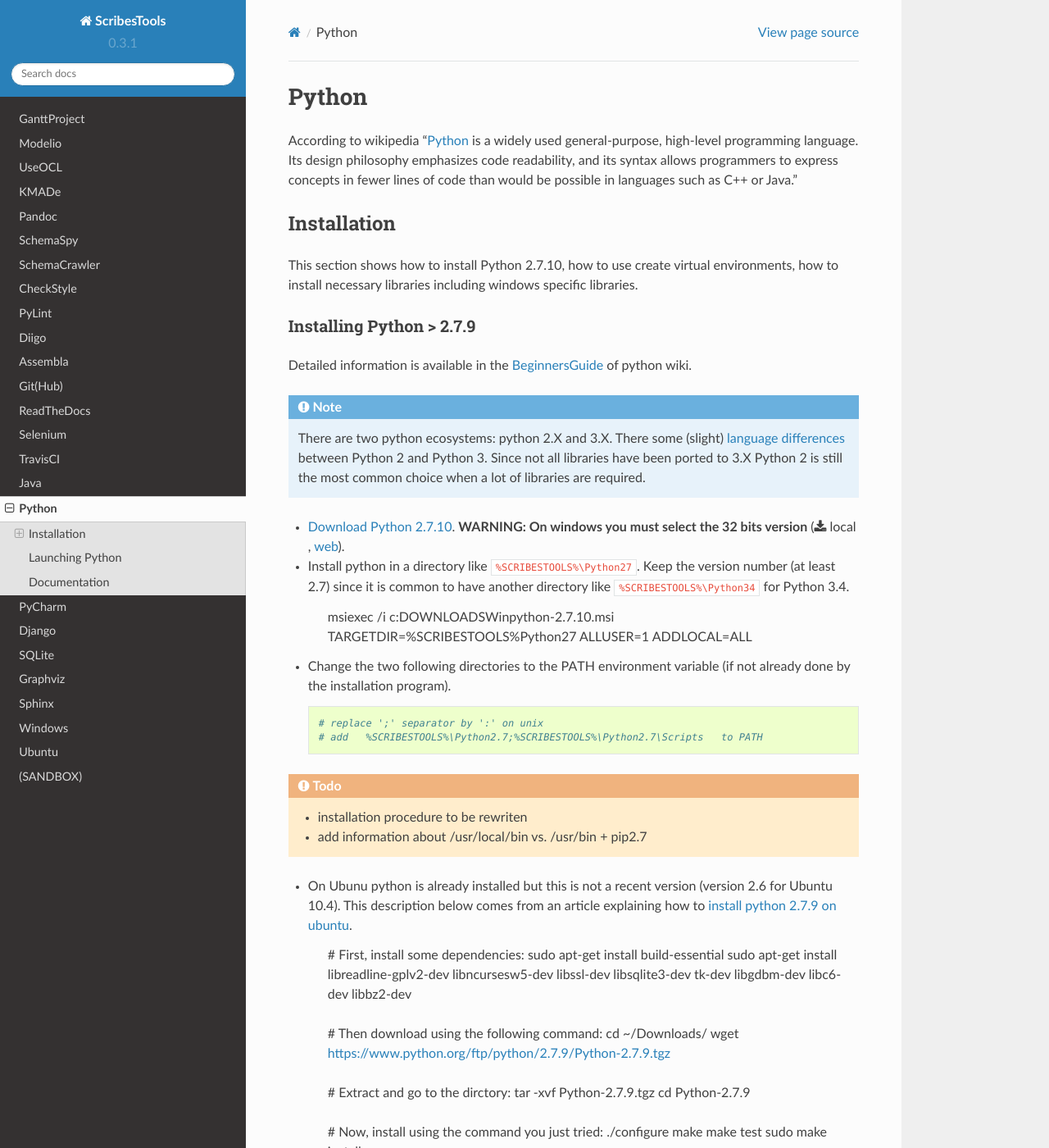
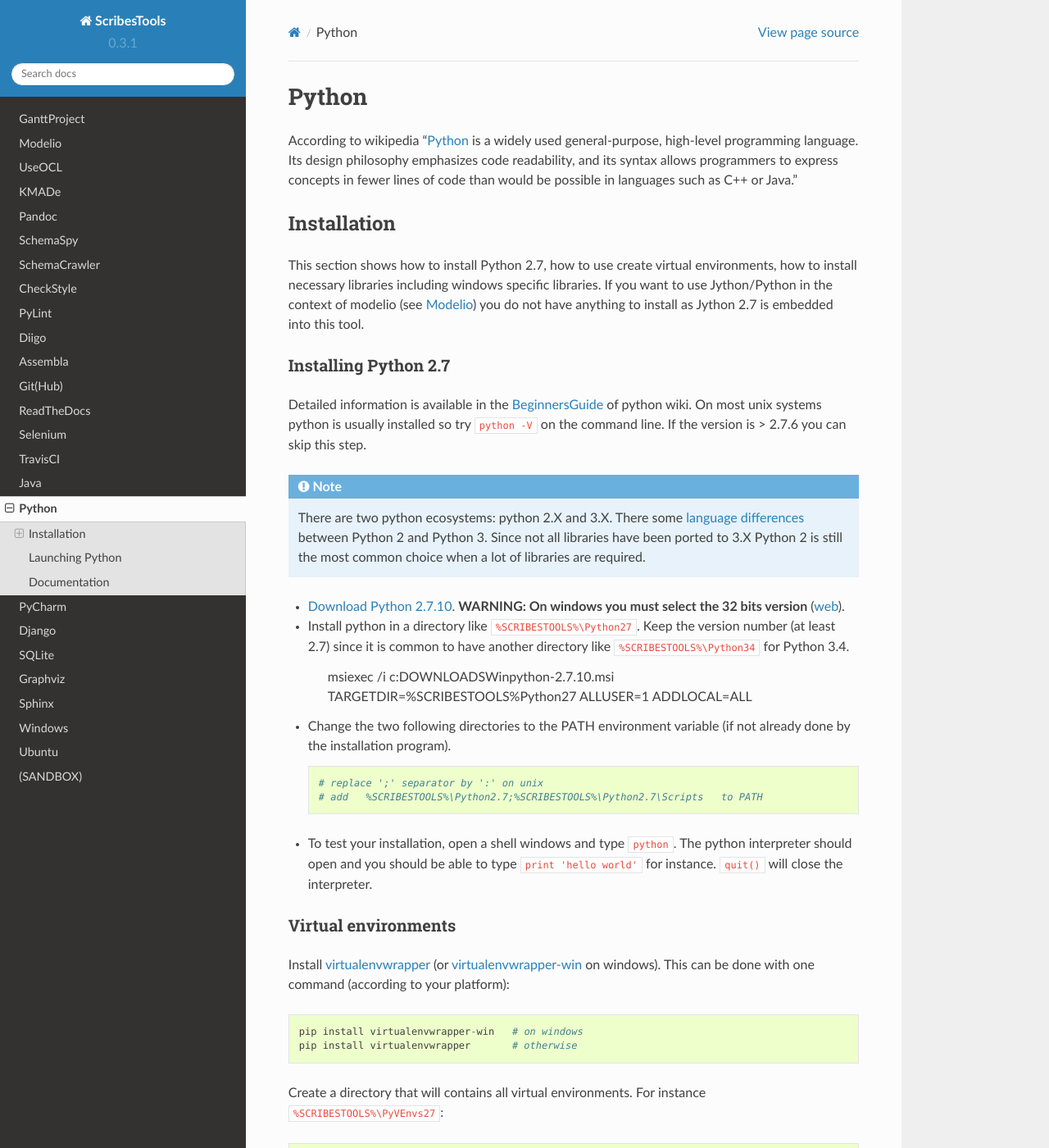
Before and after one commit to ScribesZone/ScribesTools, a Sphinx documentation site: the page built from docs/python/index.rst, in a window 1280 px wide and 1400 px high. Shown: the whole window at 82% size. Built offline with Sphinx 7.4.7 and the Read the Docs theme 2.0.0, drawn with Linux system fonts in a browser that asks for light colours; some of the changed text lies outside the part shown.

Commit message:
Add cheat sheets + JythonInANutshell

```diff
--- a/docs/python/index.rst
+++ b/docs/python/index.rst
@@ -13,18 +13,22 @@
 Installation
 ------------
 
-This section shows how to install Python 2.7.10, how to use create
+This section shows how to install Python 2.7, how to use create
 virtual environments, how to install necessary libraries including windows
-specific libraries.
+specific libraries. If you want to use Jython/Python in the context
+of modelio (see :ref:`Modelio chapter`) you do not have anything to install
+as Jython 2.7 is embedded into this tool.
 
-Installing Python > 2.7.9
-^^^^^^^^^^^^^^^^^^^^^^^^^
+Installing Python 2.7
+^^^^^^^^^^^^^^^^^^^^^
 
 Detailed information is available in the `BeginnersGuide`_ of python wiki.
+On most unix systems python is usually installed so try ``python -V`` on the
+command line. If the version is > 2.7.6 you can skip this step.
 
 .. note::
     There are two python ecosystems: python 2.X and 3.X.
-    There some (slight) `language differences`_ between Python 2 and
+    There some `language differences`_ between Python 2 and
     Python 3. Since not all libraries have been ported to 3.X Python 2
     is still the most common choice when a lot of libraries are required.
 
@@ -43,34 +47,6 @@
 
         # replace ';' separator by ':' on unix
         # add   %SCRIBESTOOLS%\Python2.7;%SCRIBESTOOLS%\Python2.7\Scripts   to PATH
-
-
-.. todo::
-
-    * installation procedure to be rewriten
-    * add information about /usr/local/bin vs. /usr/bin + pip2.7
-
-*   On Ubunu python is already installed but this is not a recent version
-    (version 2.6 for Ubuntu 10.4). This description below comes from an
-    article explaining how to `install python 2.7.9 on ubuntu`_.
-
-        # First, install some dependencies:
-        sudo apt-get install build-essential
-        sudo apt-get install libreadline-gplv2-dev libncursesw5-dev libssl-dev libsqlite3-dev tk-dev libgdbm-dev libc6-dev libbz2-dev
-
-        # Then download using the following command:
-        cd ~/Downloads/
-        wget https://www.python.org/ftp/python/2.7.9/Python-2.7.9.tgz
-
-        # Extract and go to the dirctory:
-        tar -xvf Python-2.7.9.tgz
-        cd Python-2.7.9
-
-        # Now, install using the command you just tried:
-        ./configure
-        make
-        make test
-        sudo make install
 
 *   To test your installation, open a shell windows and type ``python``.
     The python interpreter should open and you should be able to type
@@ -178,10 +154,23 @@
 
     python -V
 
+
+.. _`Python Documentation` :
+
 Documentation
 -------------
 
-.. todo:: add references to the cheat sheets in docs/
+The best way to find information about python is just to ask question such
+as "python read file at once" on google. You may also want to have a
+look at |JythonInANutshell| and print a cheat sheet :
+
+    * |CheatSheetA|
+    * |CheatSheetB|
+    * |CheatSheetC|
+    * |FrenchCheatSheetD|
+    * |RegExCheatSheet|
+
+
 
 .. ...........................................................................
 
@@ -222,17 +211,31 @@
     http://www.lfd.uci.edu/~gohlke/pythonlibs/#pygraphviz
 
 .. |Python2710Windows32| replace::
-    (:download:`local <../../res/python/downloads/Win/python-2.7.10.msi>`,
-    `web <https://www.python.org/ftp/python/2.7.10/python-2.7.10.msi>`__)
+    (`web <https://www.python.org/ftp/python/2.7.10/python-2.7.10.msi>`__)
 
 .. |PyWin32| replace::
-    (:download:`local <../../res/python/downloads/Win/pywin32-219.win32-py2.7.exe>`,
-    `web <http://sourceforge.net/projects/pywin32/files/pywin32/Build%20219/pywin32-219.win32-py2.7.exe>`__)
+    (`web <http://sourceforge.net/projects/pywin32/files/pywin32/Build%20219/pywin32-219.win32-py2.7.exe>`__)
 
 .. |PyGraphViz| replace::
-    (:download:`local <../../res/python/downloads/Win/pygraphviz-1.3rc2-cp27-none-win32.whl>`,
-    `web <http://www.lfd.uci.edu/~gohlke/pythonlibs/3i673h27/pygraphviz-1.3rc2-cp27-none-win32.whl>`__)
+    (`web <http://www.lfd.uci.edu/~gohlke/pythonlibs/3i673h27/pygraphviz-1.3rc2-cp27-none-win32.whl>`__)
 
 .. |PyCrypto| replace::
-    (:download:`local <../../res/python/downloads/Win/pycrypto-2.6.win32-py2.7.exe>`,
-    `web <http://www.voidspace.org.uk/downloads/pycrypto26/pycrypto-2.6.win32-py2.7.exe>`__)
+    (`web <http://www.voidspace.org.uk/downloads/pycrypto26/pycrypto-2.6.win32-py2.7.exe>`__)
+
+..  |JythonInANutshell| replace::
+    :download:`J/Python in a nutshell<docs/JythonInANutshell-3.pdf>`
+
+..  |CheatSheetA| replace::
+    :download:`CheatSheetA<docs/python-cheat-sheet-a.pdf>`
+
+..  |CheatSheetB| replace::
+    :download:`CheatSheetB<docs/python-cheat-sheet-b.pdf>`
+
+..  |CheatSheetC| replace::
+    :download:`CheatSheetC<docs/python-cheat-sheet-c.png>`
+
+..  |FrenchCheatSheetD| replace::
+    :download:`FrenchCheatSheetD<docs/python-french-cheat-sheet-d.pdf>`
+
+..  |RegExCheatSheet| replace::
+    :download:`RegExCheatSheet<docs/python-regular-expression-cheat-sheet.pdf>`
```
Also changed, not shown: docs/python/docs/PythonGoogle.png (added), 1 other file.
